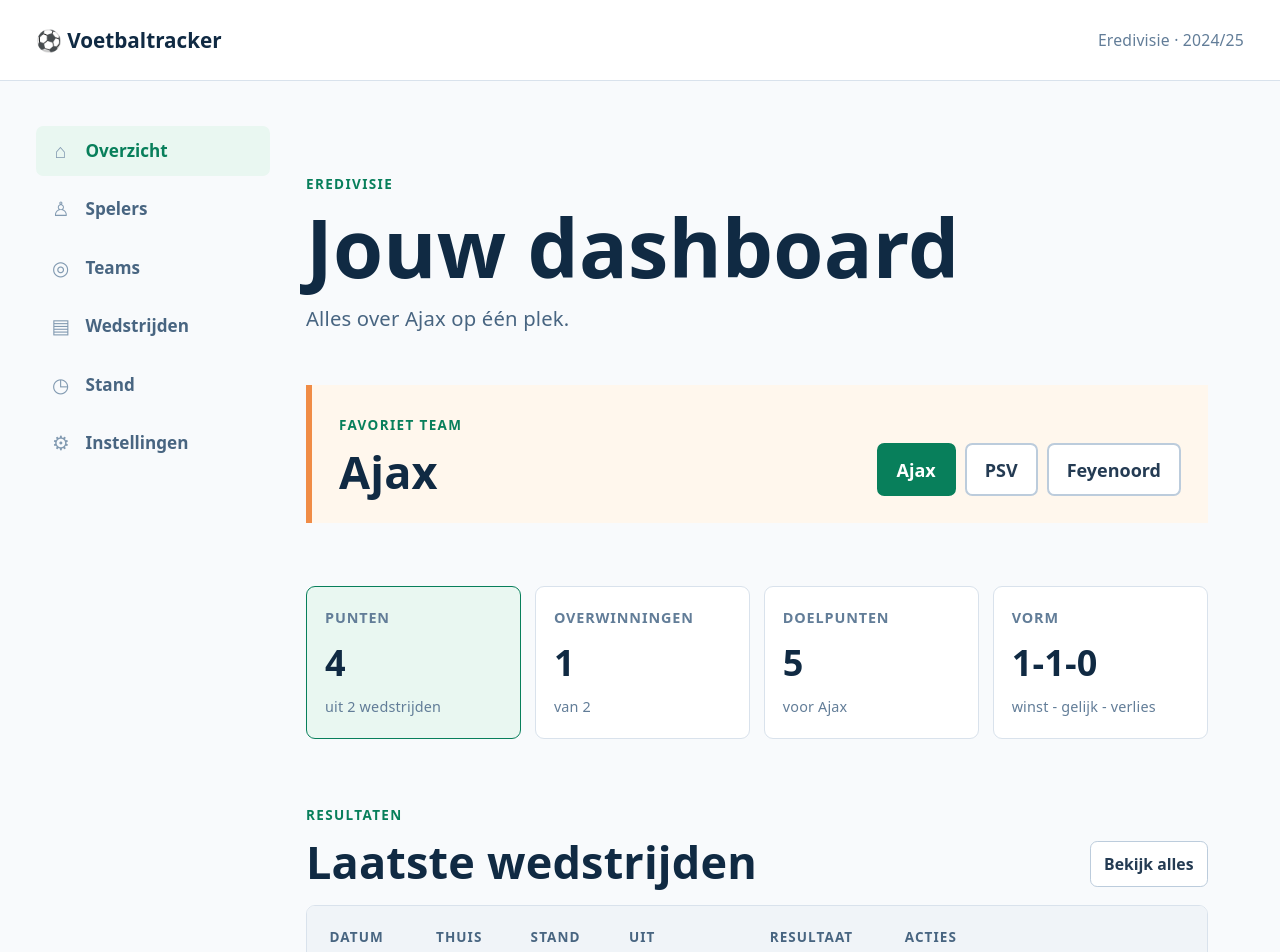
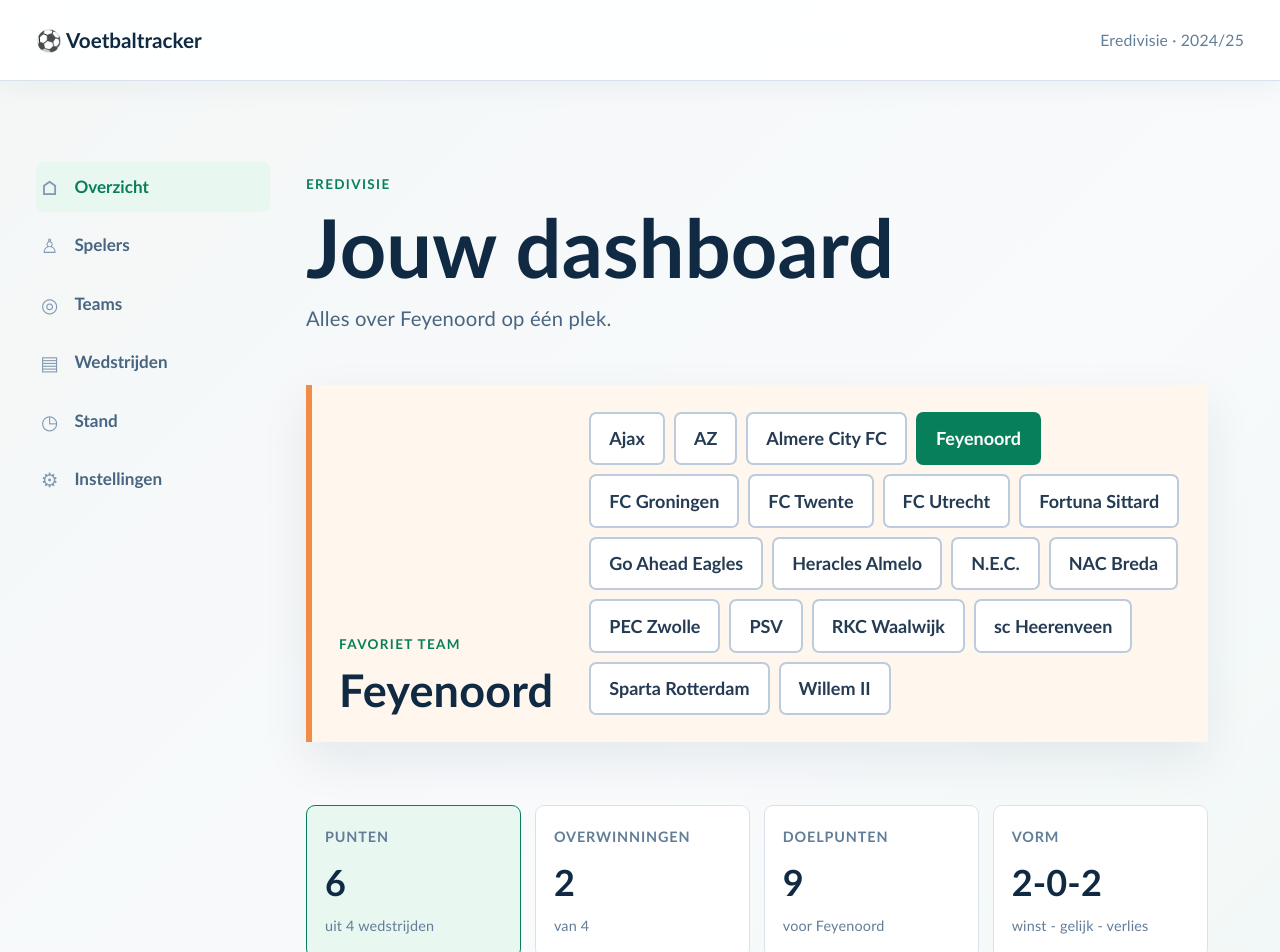
Before and after one commit to Ryan050409/mijn-app, a React (Vite) app: page / in a window 1280 px wide. Shown: the top 952 px of the page. Built offline with nearby package versions, Linux system fonts and the light colour scheme.

Commit message:
meer teams en spelers toegevoegd en UI duidelijk gehouden

```diff
--- a/src/App.css
+++ b/src/App.css
@@ -1,6 +1,6 @@
 .app-frame {
   min-height: 100svh;
-  background: #f8fafc;
+  background: transparent;
 }
 
 .skip-link {
@@ -21,13 +21,18 @@
 }
 
 .topbar {
+  position: sticky;
+  z-index: 3;
+  top: 0;
   display: flex;
   align-items: center;
   justify-content: space-between;
   min-height: 4.5rem;
   padding: 0 2rem;
   border-bottom: 1px solid #d9e2ec;
-  background: #ffffff;
+  background: rgba(255, 255, 255, 0.9);
+  box-shadow: 0 0.35rem 1.5rem rgba(16, 42, 67, 0.05);
+  backdrop-filter: blur(14px);
 }
 
 .brand {
@@ -104,6 +109,21 @@
   text-align: left;
 }
 
+.page-content {
+  animation: page-enter 260ms ease both;
+}
+
+@keyframes page-enter {
+  from {
+    opacity: 0;
+    transform: translateY(0.5rem);
+  }
+  to {
+    opacity: 1;
+    transform: translateY(0);
+  }
+}
+
 .app-header {
   margin-bottom: 3rem;
 }
@@ -141,6 +161,7 @@
   padding: 1.5rem;
   border-left: 0.35rem solid #f08c46;
   background: #fff7ed;
+  box-shadow: var(--shadow);
 }
 
 h2 {
@@ -170,6 +191,8 @@
 
 .team-button:hover {
   border-color: #087f5b;
+  background: #f0fbf6;
+  transform: translateY(-1px);
 }
 
 .team-button.is-selected {
@@ -188,6 +211,7 @@
   border: 1px solid #d9e2ec;
   border-radius: 0.5rem;
   background: #ffffff;
+  box-shadow: 0 0.5rem 1.5rem rgba(16, 42, 67, 0.05);
 }
 
 .table-wrap:focus-visible {
@@ -299,6 +323,7 @@
   border: 1px solid #d9e2ec;
   border-radius: 0.5rem;
   background: #ffffff;
+  box-shadow: 0 0.5rem 1.5rem rgba(16, 42, 67, 0.05);
 }
 
 .setting-row {
@@ -349,6 +374,7 @@
   place-items: center;
   padding: 1rem;
   background: rgba(16, 42, 67, 0.6);
+  backdrop-filter: blur(5px);
 }
 
 .player-modal {
@@ -360,6 +386,18 @@
   border-radius: 0.75rem;
   background: #ffffff;
   box-shadow: 0 1.5rem 3rem rgba(16, 42, 67, 0.25);
+  animation: modal-enter 180ms ease both;
+}
+
+@keyframes modal-enter {
+  from {
+    opacity: 0;
+    transform: translateY(0.75rem) scale(0.98);
+  }
+  to {
+    opacity: 1;
+    transform: translateY(0) scale(1);
+  }
 }
 
 .modal-header {
@@ -603,6 +641,64 @@
   margin-bottom: 1rem;
 }
 
+.favorite-player-panel {
+  display: grid;
+  grid-template-columns: minmax(0, 1fr) minmax(12rem, 15rem) auto;
+  align-items: end;
+  gap: 1.25rem;
+  margin-bottom: 1.5rem;
+  padding: 1.25rem;
+  border: 1px solid #b7e4d2;
+  border-left: 0.35rem solid #087f5b;
+  border-radius: 0.5rem;
+  background: linear-gradient(110deg, #e9f7f1, #f8fffc);
+  box-shadow: 0 0.5rem 1.5rem rgba(8, 127, 91, 0.08);
+}
+
+.favorite-player-panel h2 {
+  font-size: 1.5rem;
+}
+
+.favorite-player-panel p:last-child {
+  margin: 0.35rem 0 0;
+  color: #486581;
+}
+
+.favorite-player-panel label,
+.player-section-heading > span {
+  color: #486581;
+  font-size: 0.8rem;
+  font-weight: 800;
+}
+
+.favorite-player-panel label {
+  display: grid;
+  gap: 0.35rem;
+}
+
+.favorite-player-panel select {
+  min-height: 2.5rem;
+  max-width: 15rem;
+  padding: 0.5rem 0.7rem;
+  border: 1px solid #9acfb9;
+  border-radius: 0.4rem;
+  background: #ffffff;
+  color: #243b53;
+  font: inherit;
+}
+
+.player-section-heading {
+  display: flex;
+  align-items: end;
+  justify-content: space-between;
+  gap: 1rem;
+  margin: 2rem 0 0.75rem;
+}
+
+.player-section-heading h2 {
+  font-size: 1.5rem;
+}
+
 .player-toolbar label {
   display: grid;
   gap: 0.35rem;
@@ -625,7 +721,7 @@
   display: grid;
   grid-template-columns: repeat(2, 1fr);
   gap: 0.75rem;
-  margin-bottom: 1.5rem;
+  margin-bottom: 1.75rem;
 }
 
 .player-highlights article {
@@ -634,7 +730,8 @@
   padding: 1rem;
   border: 1px solid #d9e2ec;
   border-radius: 0.5rem;
-  background: #e9f7f1;
+  background: #ffffff;
+  box-shadow: 0 0.35rem 1rem rgba(16, 42, 67, 0.04);
 }
 
 .player-highlights strong {
@@ -648,6 +745,7 @@
 .player-card {
   display: block;
   padding: 0;
+  overflow: hidden;
 }
 
 .player-card-main {
@@ -662,6 +760,41 @@
   cursor: pointer;
   font: inherit;
   text-align: left;
+  transition: background-color 160ms ease;
+}
+
+.player-card-main:hover {
+  background: #f8fffc;
+}
+
+.player-card-meta {
+  display: flex;
+  align-items: center;
+  flex-wrap: wrap;
+  gap: 0.45rem;
+  margin-bottom: 0.35rem;
+  color: #627d98;
+  font-size: 0.75rem;
+  font-weight: 700;
+}
+
+.player-team-label {
+  display: inline-flex;
+  align-items: center;
+  gap: 0.35rem;
+  color: #087f5b;
+  font-weight: 900;
+}
+
+.player-team-label span {
+  display: grid;
+  width: 1.35rem;
+  height: 1.35rem;
+  place-items: center;
+  border-radius: 50%;
+  background: #087f5b;
+  color: #ffffff;
+  font-size: 0.65rem;
 }
 
 .player-card-main:focus-visible,
@@ -675,7 +808,9 @@
   display: flex;
   flex-wrap: wrap;
   gap: 0.4rem;
-  padding: 0 1.25rem 1rem;
+  padding: 0.75rem 1.25rem 1rem;
+  border-top: 1px solid #edf2f7;
+  background: #fbfdfc;
 }
 
 .player-card-actions button {
@@ -959,6 +1094,12 @@
 
 .primary-button:hover,
 .match-actions button:hover {
+  transform: translateY(-1px);
+  box-shadow: 0 0.35rem 0.75rem rgba(8, 127, 91, 0.2);
+}
+
+.primary-button:hover,
+.match-actions button:hover {
   background: #056b4c;
 }
 
@@ -982,6 +1123,7 @@
   border-radius: 0.75rem;
   background: #ffffff;
   box-shadow: 0 1.5rem 3rem rgba(16, 42, 67, 0.25);
+  animation: modal-enter 180ms ease both;
 }
 
 .form-heading,
@@ -1190,6 +1332,7 @@
   border: 1px solid #d9e2ec;
   border-radius: 0.5rem;
   background: #ffffff;
+  box-shadow: 0 0.5rem 1.5rem rgba(16, 42, 67, 0.05);
 }
 
 .team-page-panel .section-heading {
@@ -1307,6 +1450,26 @@
   color: #087f5b;
   font-size: 0.875rem;
   font-weight: 800;
+}
+
+@media (min-width: 601px) {
+  .side-nav {
+    position: sticky;
+    top: 6.5rem;
+    align-self: start;
+  }
+
+  .nav-button {
+    transition:
+      background-color 160ms ease,
+      color 160ms ease,
+      padding-left 160ms ease;
+  }
+
+  .nav-button:hover,
+  .nav-button.is-active {
+    padding-left: 1rem;
+  }
 }
 
 @media (max-width: 600px) {
@@ -1567,3 +1730,29 @@
 .player-controls select {
   min-width: 180px;
 }
+
+@media (max-width: 600px) {
+  .favorite-player-panel {
+    grid-template-columns: 1fr;
+    align-items: stretch;
+    gap: 0.85rem;
+    padding: 1rem;
+  }
+
+  .favorite-player-panel select {
+    max-width: none;
+  }
+
+  .favorite-player-panel .filter-button {
+    width: 100%;
+  }
+
+  .player-section-heading {
+    align-items: flex-start;
+    margin-top: 1.5rem;
+  }
+
+  .player-section-heading h2 {
+    font-size: 1.35rem;
+  }
+}
--- a/src/App.jsx
+++ b/src/App.jsx
@@ -19,7 +19,7 @@
 import TeamPage from './TeamPage'
 
 function App() {
-  const [team, setTeam] = useState('Ajax')
+  const [team, setTeam] = useState('Feyenoord')
   const [matches, setMatches] = useState(initialMatches)
   const [teams, setTeams] = useState(initialTeams)
   const [players, setPlayers] = useState(() =>
@@ -29,9 +29,13 @@
   const [showTeamMatchesOnly, setShowTeamMatchesOnly] = useState(true)
   const [notifications, setNotifications] = useState(true)
   const [compactView, setCompactView] = useState(false)
+  const [favoritePlayer, setFavoritePlayer] = useState(
+    initialPlayers[0]?.name || '',
+  )
   const [selectedPlayer, setSelectedPlayer] = useState(null)
   const [playerSearch, setPlayerSearch] = useState('')
   const [playerPosition, setPlayerPosition] = useState('Alle')
+  const [playerTeamFilter, setPlayerTeamFilter] = useState('Alle teams')
   const [selectedMatch, setSelectedMatch] = useState(null)
   const [editingMatch, setEditingMatch] = useState(null)
   const [showMatchForm, setShowMatchForm] = useState(false)
@@ -71,7 +75,8 @@
         .includes(playerSearch.toLowerCase())
       return (
         matchesSearch &&
-        (playerPosition === 'Alle' || player.position === playerPosition)
+        (playerPosition === 'Alle' || player.position === playerPosition) &&
+        (playerTeamFilter === 'Alle teams' || player.team === playerTeamFilter)
       )
     })
     .sort((a, b) => {
@@ -82,6 +87,8 @@
         )
       return (b[playerSort] || 0) - (a[playerSort] || 0)
     })
+  const favoritePlayerData =
+    players.find((player) => player.name === favoritePlayer) || players[0]
 
   const navigation = [
     ['overzicht', 'Overzicht', '⌂'],
@@ -147,18 +154,46 @@
 
   const renderPlayers = () => (
     <section className="page-content" aria-labelledby="page-heading">
+      {favoritePlayerData && (
+        <section className="favorite-player-panel" aria-labelledby="favorite-player-heading">
+          <div>
+            <p className="section-kicker">Jouw keuze</p>
+            <h2 id="favorite-player-heading">Favoriete speler</h2>
+            <p>
+              {favoritePlayerData.name} · {favoritePlayerData.team}
+            </p>
+          </div>
+          <label>
+            Kies een speler
+            <select
+              value={favoritePlayerData.name}
+              onChange={(event) => setFavoritePlayer(event.target.value)}
+            >
+              {players.map((player) => (
+                <option key={player.name} value={player.name}>
+                  {player.name} · {player.team}
+                </option>
+              ))}
+            </select>
+          </label>
+          <button
+            className="filter-button"
+            type="button"
+            onClick={() => setSelectedPlayerDetail(favoritePlayerData)}
+          >
+            Bekijk profiel
+          </button>
+        </section>
+      )}
       <PlayerHighlights players={players} />
+      <div className="player-section-heading">
+        <div>
+          <p className="section-kicker">Selectie</p>
+          <h2>Alle spelers</h2>
+        </div>
+        <span>{filteredPlayers.length} spelers</span>
+      </div>
       <div className="player-toolbar">
-        <button
-          className="primary-button"
-          type="button"
-          onClick={() => {
-            setEditingPlayer(null)
-            setShowPlayerForm(true)
-          }}
-        >
-          + Speler toevoegen
-        </button>
         <label>
           Sorteer op
           <select
@@ -172,6 +207,16 @@
             <option value="goalsPerMatch">Goals per wedstrijd</option>
           </select>
         </label>
+        <button
+          className="primary-button"
+          type="button"
+          onClick={() => {
+            setEditingPlayer(null)
+            setShowPlayerForm(true)
+          }}
+        >
+          + Speler toevoegen
+        </button>
       </div>
       <div className="player-controls">
         <label>
@@ -196,6 +241,18 @@
             <option>Doelman</option>
           </select>
         </label>
+        <label>
+          <span className="sr-only">Filter op team</span>
+          <select
+            value={playerTeamFilter}
+            onChange={(event) => setPlayerTeamFilter(event.target.value)}
+          >
+            <option>Alle teams</option>
+            {teams.map((item) => (
+              <option key={item}>{item}</option>
+            ))}
+          </select>
+        </label>
       </div>
       <div className="player-grid">
         {filteredPlayers.length ? (
@@ -209,9 +266,13 @@
               >
                 <div className="player-number">{player.number}</div>
                 <div>
-                  <p className="section-kicker">
-                    {player.team || 'Ajax'} · {player.position}
-                  </p>
+                  <div className="player-card-meta">
+                    <span className="player-team-label">
+                      <span aria-hidden="true">{(player.team || 'Ajax').slice(0, 1)}</span>
+                      {player.team || 'Ajax'}
+                    </span>
+                    <span>{player.position}</span>
+                  </div>
                   <h2>{player.name}</h2>
                   <p className="player-stat">
                     {player.goals} doelpunten dit seizoen
--- a/src/data.js
+++ b/src/data.js
@@ -1,71 +1,75 @@
-export const teams = ['Ajax', 'PSV', 'Feyenoord']
+export const teams = [
+  'Ajax',
+  'AZ',
+  'Almere City FC',
+  'Feyenoord',
+  'FC Groningen',
+  'FC Twente',
+  'FC Utrecht',
+  'Fortuna Sittard',
+  'Go Ahead Eagles',
+  'Heracles Almelo',
+  'N.E.C.',
+  'NAC Breda',
+  'PEC Zwolle',
+  'PSV',
+  'RKC Waalwijk',
+  'sc Heerenveen',
+  'Sparta Rotterdam',
+  'Willem II',
+]
 
 export const matches = [
-  {
-    id: 1,
-    date: '12 mei',
-    home: 'Ajax',
-    away: 'PSV',
-    homeScore: 3,
-    awayScore: 1,
-  },
-  {
-    id: 2,
-    date: '5 mei',
-    home: 'Ajax',
-    away: 'Feyenoord',
-    homeScore: 2,
-    awayScore: 2,
-  },
-  {
-    id: 3,
-    date: '28 apr',
-    home: 'Feyenoord',
-    away: 'PSV',
-    homeScore: 4,
-    awayScore: 1,
-  },
+  ...teams.map((home, index) => ({
+    id: index + 1,
+    date: `${12 - (index % 6)} mei`,
+    home,
+    away: teams[(index + 1) % teams.length],
+    homeScore: 1 + (index % 4),
+    awayScore: index % 3,
+  })),
+  ...teams.map((home, index) => ({
+    id: teams.length + index + 1,
+    date: `${6 - (index % 6)} mei`,
+    home,
+    away: teams[(index + 2) % teams.length],
+    homeScore: index % 3,
+    awayScore: 1 + ((index + 1) % 4),
+  })),
 ]
 
-export const players = [
-  {
-    name: 'Brian Brobbey',
-    team: 'Ajax',
-    position: 'Aanvaller',
-    number: 9,
-    goals: 18,
-    assists: 6,
-    appearances: 28,
-    minutes: 2140,
-  },
-  {
-    name: 'Kenneth Taylor',
-    team: 'Ajax',
-    position: 'Middenveld',
-    number: 8,
-    goals: 7,
-    assists: 9,
-    appearances: 30,
-    minutes: 2465,
-  },
-  {
-    name: 'Jorrel Hato',
-    team: 'Ajax',
-    position: 'Verdediger',
-    number: 4,
-    goals: 2,
-    assists: 3,
-    appearances: 31,
-    minutes: 2710,
-  },
-  {
-    name: 'Remko Pasveer',
-    team: 'Ajax',
-    position: 'Doelman',
-    number: 1,
-    goals: 0,
-    assists: 0,
-    appearances: 24,
-    minutes: 2160,
-  },
+const playerNames = [
+  ['Brian Brobbey', 'Kenneth Taylor', 'Jorrel Hato', 'Remko Pasveer'],
+  ['Mexx Meerdink', 'Jordy Clasie', 'David Møller Wolfe', 'Rome-Jayden Owusu-Oduro'],
+  ['Kornelius Hansen', 'Thom Haye', 'Ruben Kluivert', 'Nordin Bakker'],
+  ['Ayase Ueda', 'Antoni Milambo', 'Gernot Trauner', 'Justin Bijlow'],
+  ['Romano Postema', 'Luciano Valente', 'Thijmen Blokzijl', 'Etienne Vaessen'],
+  ['Sem Steijn', 'Michel Vlap', 'Mees Hilgers', 'Lars Unnerstall'],
+  ['David Min', 'Paxton Pomykal', 'Mike van der Hoorn', 'Vasilis Barkas'],
+  ['Kaj Sierhuis', 'Alen Halilovic', 'Jasper Dahlhaus', 'Mattijs Branderhorst'],
+  ['Victor Edvardsen', 'Finn Stokkers', 'Joris Kramer', 'Jeffrey de Lange'],
+  ['Mario Engels', 'Shiloh t Zand', 'Ivan Mesik', 'Fabian de Keijzer'],
+  ['Koki Ogawa', 'Dirk Proper', 'Mees de Wit', 'Robin Roefs'],
+  ['Leo Sauer', 'Clint Leemans', 'Jan van den Bergh', 'Daniel Bielica'],
+  ['Dylan Vente', 'Filip Krastev', 'Thomas Lam', 'Jasper Schendelaar'],
+  ['Luuk de Jong', 'Malik Tillman', 'Olivier Boscagli', 'Walter Benitez'],
+  ['Richonell Margaret', 'Yassin Oukili', 'Julian Lelieveld', 'Jeroen Houwen'],
+  ['Milan de Haan', 'Luuk Brouwers', 'Pawel Bochniewicz', 'Andries Noppert'],
+  ['Tobias Lauritsen', 'Arno Verschueren', 'Bart Vriends', 'Nick Olij'],
+  ['Ringo Meerveld', 'Jesse Bosch', 'Erik Schouten', 'Thomas Didillon'],
 ]
+
+const positions = ['Aanvaller', 'Middenveld', 'Verdediger', 'Doelman']
+
+export const players = teams.flatMap((team, teamIndex) =>
+  playerNames[teamIndex].map((name, playerIndex) => ({
+    name,
+    team,
+    position: positions[playerIndex],
+    number: [9, 8, 4, 1][playerIndex],
+    goals: playerIndex === 0 ? 8 + (teamIndex % 8) : playerIndex === 1 ? 3 + (teamIndex % 5) : playerIndex === 2 ? teamIndex % 3 : 0,
+    assists: playerIndex === 0 ? 3 + (teamIndex % 4) : playerIndex === 1 ? 5 + (teamIndex % 5) : playerIndex === 2 ? 1 + (teamIndex % 3) : 0,
+    appearances: 20 + ((teamIndex + playerIndex * 3) % 12),
+    minutes: 1500 + ((teamIndex * 97 + playerIndex * 260) % 1100),
+  })),
+)
--- a/src/index.css
+++ b/src/index.css
@@ -1,18 +1,17 @@
 :root {
   --text: #486581;
   --text-h: #102a43;
-  --bg: #f8fafc;
+  --bg: #f4f7f6;
   --border: #d9e2ec;
   --code-bg: #f4f3ec;
   --accent: #087f5b;
   --accent-bg: rgba(8, 127, 91, 0.1);
   --accent-border: rgba(8, 127, 91, 0.5);
   --social-bg: rgba(244, 243, 236, 0.5);
-  --shadow:
-    rgba(0, 0, 0, 0.1) 0 10px 15px -3px, rgba(0, 0, 0, 0.05) 0 4px 6px -2px;
+  --shadow: 0 1rem 2.5rem rgba(16, 42, 67, 0.08);
 
-  --sans: system-ui, 'Segoe UI', Roboto, sans-serif;
-  --heading: system-ui, 'Segoe UI', Roboto, sans-serif;
+  --sans: 'Trebuchet MS', 'Segoe UI', sans-serif;
+  --heading: 'Trebuchet MS', 'Segoe UI', sans-serif;
   --mono: ui-monospace, Consolas, monospace;
 
   font: 18px/145% var(--sans);
@@ -35,7 +34,7 @@
 body {
   margin: 0;
   min-width: 320px;
-  background: var(--bg);
+  background: linear-gradient(135deg, #f4f7f6 0%, #f8fafc 52%, #eef7f3 100%);
 }
 
 #root {
@@ -52,6 +51,17 @@
   font: inherit;
 }
 
+button,
+select,
+input {
+  transition:
+    border-color 160ms ease,
+    background-color 160ms ease,
+    color 160ms ease,
+    box-shadow 160ms ease,
+    transform 160ms ease;
+}
+
 .sr-only {
   position: absolute;
   width: 1px;
```
